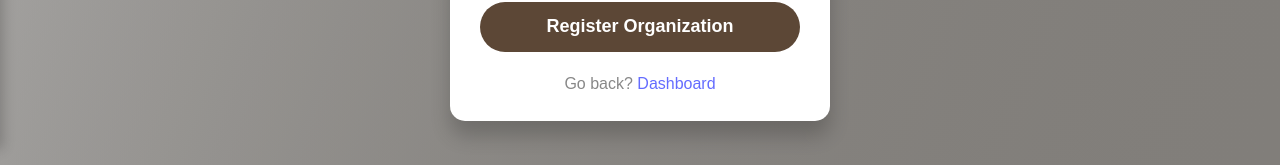
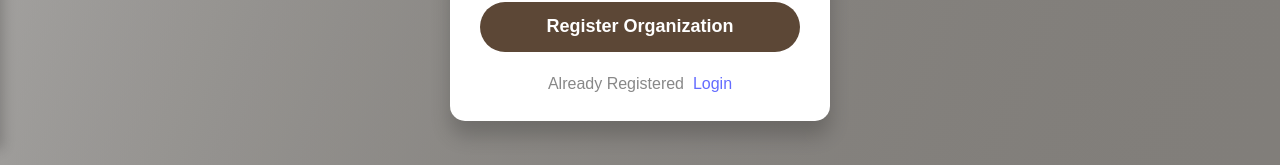
Before and after one commit to joymundia98/Shield_dev, a React (Vite) app in the folder client/: page /org-register in a window 1280 px wide. Shown: the part 651-816 px from the top of the page. Built offline with nearby package versions, Linux system fonts and the light colour scheme.

Commit message:
fixed wrong footer on org register

```diff
--- a/client/src/components/Auth/orgRegister.tsx
+++ b/client/src/components/Auth/orgRegister.tsx
@@ -253,8 +253,8 @@ const OrgRegister = () => {
           </div>
 
           <div className="form-link sign-up">
-            <span>Go back?</span>
-            <a href="/dashboard"> Dashboard</a>
+            <span>Already Registered &nbsp;</span>
+            <a href="/org-login">Login</a>
           </div>
         </form>
       </div>
```
